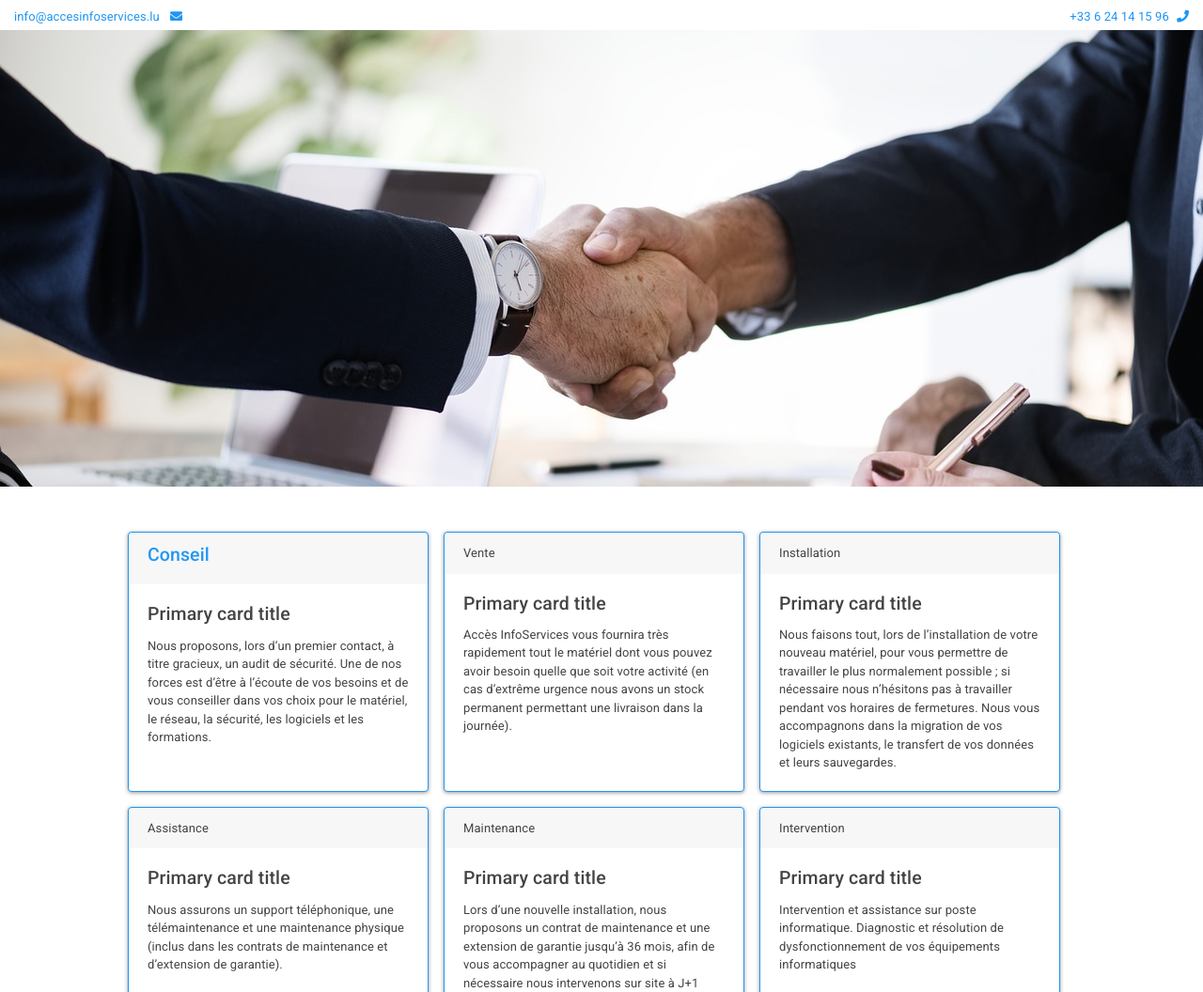
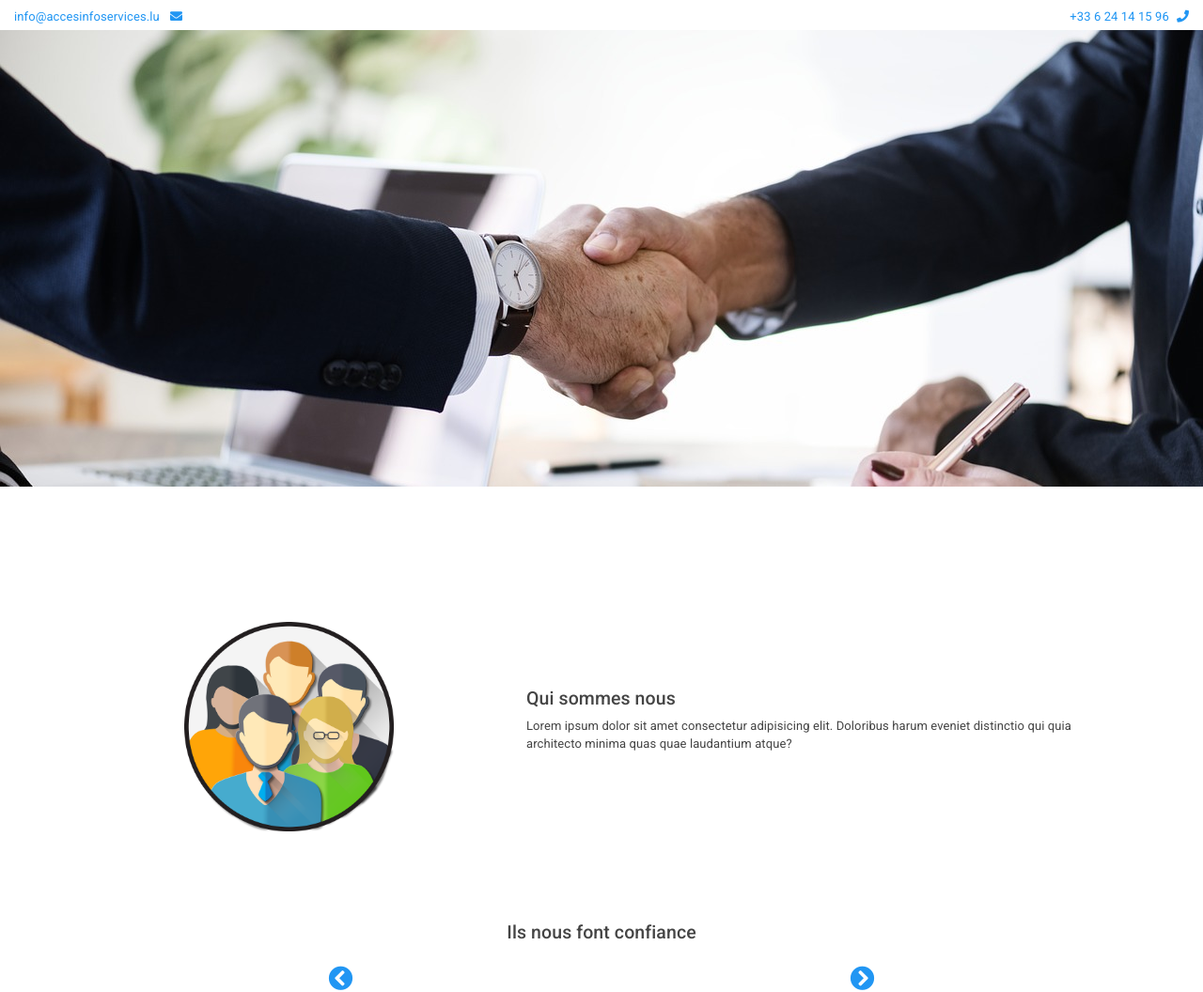
Before and after one commit to melwondo/projet3, a Symfony app: template templates/accueil/index.html.twig in a window 1280 px wide. Shown: the top 1056 px of the page at 94% size. Run offline with Twig, Linux system fonts and the light colour scheme; the template is opened without the code that fills it, so the values that code supplies are empty; some libraries are stand-ins or nearby versions; grey boxes are pictures that could not be loaded.

Commit message:
appel base service

```diff
--- a/composer.json
+++ b/composer.json
@@ -7,6 +7,7 @@
         "ext-iconv": "*",
         "composer-plugin-api": "^1.1",
         "phpro/grumphp": "^0.15.2",
+        "phpstan/phpdoc-parser": "^0.3.4",
         "phpstan/phpstan": "^0.11.8",
         "phpstan/phpstan-doctrine": "^0.11.5",
         "phpstan/phpstan-symfony": "^0.11.6",
--- a/templates/accueil/index.html.twig
+++ b/templates/accueil/index.html.twig
@@ -2,14 +2,13 @@
 
 {% block title %}Accueil{% endblock %}
 
-
-
 {% block content %}
 <img src="{{ asset('/images/imageSousNav.jpg') }}" class="img-fluid" width="100%" alt="Votre partenaire info...">
 {# card #}
-{% for service in services %}
-<div class="container-fluid pt-5 pb-5">
+
+<div class="container pt-5 pb-5">
     <div class="row d-flex justify-content-center">
+        {% for service in services %}
         <div class="card border-primary mb-3 mr-3" style="max-width: 20rem;">
             <div class="card-header text-primary">
                 <h4>{{service.titre}}</h4>
@@ -18,89 +17,15 @@
                 <h4 class="card-title">{{service.subtitle}}</h4>
                 <p class="card-text">{{service.contenu}}</p>
             </div>
-        </div>
-    </div>
-{% endfor %}
-    <div class="container-fluid pt-5 pb-5">
-        <div class="row d-flex justify-content-center">
-            <div class="card border-primary mb-3 mr-3" style="max-width: 20rem;">
-                <div class="card-header text-primary">
-                    <h4>Conseil</h4>
-                </div>
-                <div class="card-body">
-                    <h4 class="card-title">Primary card title</h4>
-                    <p class="card-text">Nous proposons, lors d’un premier contact, à titre gracieux, un audit de
-                        sécurité.
-                        Une de nos forces est d’être à l’écoute de vos besoins et de vous conseiller dans vos choix pour
-                        le
-                        matériel,
-                        le réseau, la sécurité, les logiciels et les formations.</p>
-                </div>
-            </div>
-            <div class="card border-primary mb-3 mr-3" style="max-width: 20rem;">
-                <div class="card-header">Vente</div>
-                <div class="card-body">
-                    <h4 class="card-title">Primary card title</h4>
-                    <p class="card-text">Accès InfoServices vous fournira très rapidement tout le matériel dont vous
-                        pouvez
-                        avoir
-                        besoin quelle que soit votre activité (en cas d’extrême urgence nous avons un stock permanent
-                        permettant une
-                        livraison dans la journée).</p>
-                </div>
-            </div>
-            <div class="card border-primary mb-3 mr-3" style="max-width: 20rem;">
-                <div class="card-header">Installation</div>
-                <div class="card-body">
-                    <h4 class="card-title">Primary card title</h4>
-                    <p class="card-text">Nous faisons tout, lors de l’installation de votre nouveau matériel, pour vous
-                        permettre
-                        de travailler le plus normalement possible ; si nécessaire nous n’hésitons pas à travailler
-                        pendant
-                        vos horaires
-                        de fermetures. Nous vous accompagnons dans la migration de vos logiciels existants, le transfert
-                        de
-                        vos données
-                        et leurs sauvegardes.</p>
-                </div>
+            <div class="align-self-end m-2">
+                <a class="btn btn-primary btn-sm text-white" href="{{ path('service_detail', {'id': service.id}) }}"
+                    role="button">En savoir plus</a>
             </div>
         </div>
-        {# deuxième row #}
-        <div class="row d-flex justify-content-center">
-            <div class="card border-primary mb-3 mr-3" style="max-width: 20rem;">
-                <div class="card-header">Assistance</div>
-                <div class="card-body">
-                    <h4 class="card-title">Primary card title</h4>
-                    <p class="card-text">Nous assurons un support téléphonique, une télémaintenance et une maintenance
-                        physique
-                        (inclus dans les contrats de maintenance et d’extension de garantie).</p>
-                </div>
-            </div>
-            <div class="card border-primary mb-3 mr-3" style="max-width: 20rem;">
-                <div class="card-header">Maintenance</div>
-                <div class="card-body">
-                    <h4 class="card-title">Primary card title</h4>
-                    <p class="card-text">Lors d’une nouvelle installation, nous proposons un contrat de maintenance et
-                        une
-                        extension
-                        de garantie jusqu’à 36 mois, afin de vous accompagner au quotidien et si nécessaire nous
-                        intervenons
-                        sur site à J+1 ouvré.
-                        Nous avons également des forfaits d’intervention pour l’entretien et la réparation des parcs
-                        existants.</p>
-                </div>
-            </div>
-            <div class="card border-primary mb-3 mr-3" style="max-width: 20rem;">
-                <div class="card-header">Intervention</div>
-                <div class="card-body">
-                    <h4 class="card-title">Primary card title</h4>
-                    <p class="card-text">Intervention et assistance sur poste informatique. Diagnostic et résolution de
-                        dysfonctionnement de vos équipements informatiques</p>
-                </div>
-            </div>
-        </div>
+        {% endfor %}
     </div>
 </div>
+
 {# fin card #}
 
 
```
Also changed, not shown: src/Controller/AccueilController.php (+17 -0 lines), src/Migrations/Version20190605084627.php (deleted, +0 -55 lines), 1 other file.
